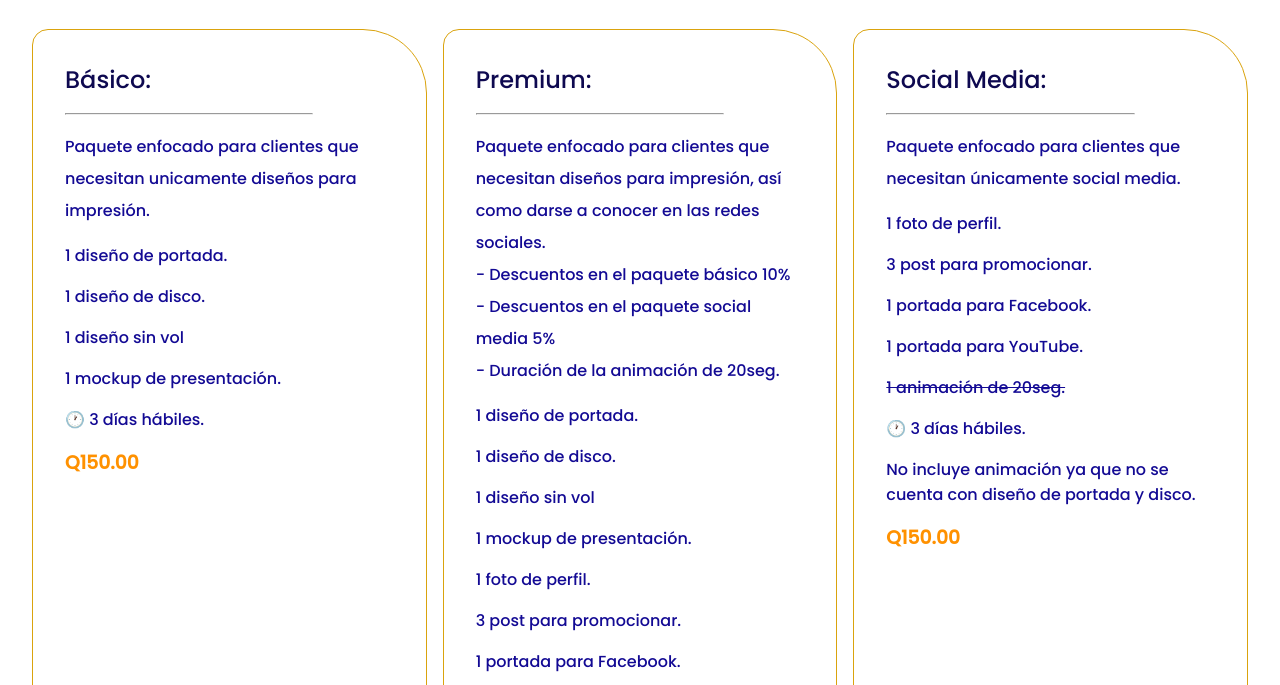
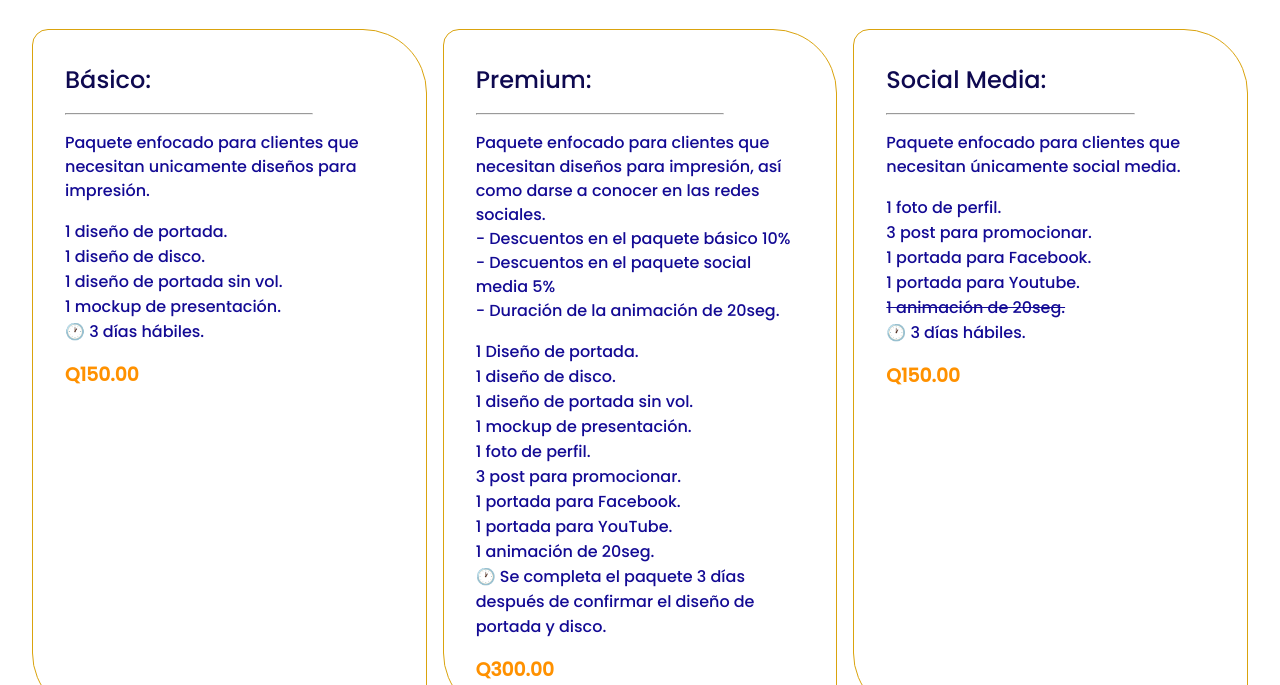
Before and after one commit to AllansMV/JL_Records, a plain HTML site: page index.html in a window 1280 px wide. Shown: the part 115-800 px from the top of the page. Drawn offline with Linux system fonts and the light colour scheme.

Commit message:
version 1.2

```diff
--- a/index.html
+++ b/index.html
@@ -30,11 +30,13 @@
         <h2>Básico:</h2>
         <hr>
         <p id="info">Paquete enfocado para clientes que necesitan unicamente diseños para impresión.</p>
-        <p>1 diseño de portada.</p>
-        <p>1 diseño de disco.</p>
-        <p>1 diseño sin vol</p>
-        <p>1 mockup de presentación.</p>
-        <p>🕐 3 días hábiles.</p>
+        <p>
+            1 diseño de portada. <br>
+            1 diseño de disco. <br>
+            1 diseño de portada sin vol. <br>
+            1 mockup de presentación. <br>
+            🕐 3 días hábiles.
+        </p>
         <h3>Q150.00</h3>
     </div>
     <div class="grid" id="p2">
@@ -45,32 +47,40 @@
             -	Descuentos en el paquete social media 5% <br>
             -	Duración de la animación de 20seg. <br>
             </p>
-        <p>1 diseño de portada.</p>
-        <p>1 diseño de disco.</p>
-        <p>1 diseño sin vol</p>
-        <p>1 mockup de presentación.</p>
-        <p>1 foto de perfil.</p>
-        <p>3 post para promocionar.</p>
-        <p>1 portada para Facebook.</p>
-        <p>1 portada para YouTube.</p>
-        <p>1 animación de 20seg.</p>
-        <p>🕐 Se completa el paquete 3 días después de confirmar el diseño de portada y disco.</p>
+        <p>
+            1 Diseño de portada. <br>
+            1 diseño de disco. <br>
+            1 diseño de portada sin vol.<br>
+            1 mockup de presentación. <br>
+            1 foto de perfil. <br>
+            3 post para promocionar. <br>
+            1 portada para Facebook. <br>
+            1 portada para YouTube. <br>
+            1 animación de 20seg. <br>
+            🕐 Se completa el paquete 3 días después de confirmar el diseño de portada y disco.
+        </p>
         <h3>Q300.00</h3>
     </div>
     <div class="grid" id="p3">
         <h2>Social Media:</h2>
         <hr>
         <p id="info">Paquete enfocado para clientes que necesitan únicamente social media.</p>
-        <p>1 foto de perfil.</p>
-        <p>3 post para promocionar.</p>
-        <p>1 portada para Facebook.</p>
-        <p>1 portada para YouTube.</p>
-        <p id="subrayado">1 animación de 20seg.</p>
-        <p>🕐 3 días hábiles.</p>
-        <p>No incluye animación ya que no se cuenta con diseño de portada y disco.</p>
+        <p>
+            1 foto de perfil. <br>
+            3 post para promocionar. <br>
+            1 portada para Facebook. <br>
+            1 portada para Youtube. <br>
+            <span id="subrayado">1 animación de 20seg.</span> <br>
+            🕐 3 días hábiles.
+        </p>
         <h3>Q150.00</h3>
     </div>
 </section>
+<section class="portada_disco">
+    <img src="https://firebasestorage.googleapis.com/v0/b/avi-webpage.appspot.com/o/JL%20Records%2FPortada-y-disco-de-Natty-Quinilla.jpg?alt=media&token=ec5748b0-1cf3-4e95-a449-d1dfda20d6aa" alt="foto1">
+    <img src="https://firebasestorage.googleapis.com/v0/b/avi-webpage.appspot.com/o/JL%20Records%2FPortada-y-disco-de-Solista-Ana-Leticia-Estayul-Vasquez.jpg?alt=media&token=d6857c76-d63f-4435-be7b-691982c431da" alt="foto2">
+    <img src="https://firebasestorage.googleapis.com/v0/b/avi-webpage.appspot.com/o/JL%20Records%2FPortada-y-disco-de-Agrupaci%C3%B3n-Los-Enviados-de-Jes%C3%BAs.jpg?alt=media&token=9555931c-4bb5-4b44-b94b-06d3bffc2ef3" alt="foto3">
+    <img src="https://firebasestorage.googleapis.com/v0/b/avi-webpage.appspot.com/o/JL%20Records%2FPortada-y-disco-de-Solista-Cecilia-Soc-Lucas.jpg?alt=media&token=f6d93b56-aaff-4b48-85eb-ac0d3731f82a" alt="foto4">
 <section class="videos">
     <h2>Videos de referencia:</h2>
     <div>
--- a/style.css
+++ b/style.css
@@ -51,10 +51,18 @@ header {
     margin: 0rem 2rem;
 }
 
+.portada_disco {
+    margin: 2rem 2rem;
+}
+
+.portada_disco>img {
+    width: 100%;
+}
+
 
 #info {
     color: #130a94;
-    line-height: 2rem;
+    line-height: 1.5rem;
 }
 
 .grid {
```
